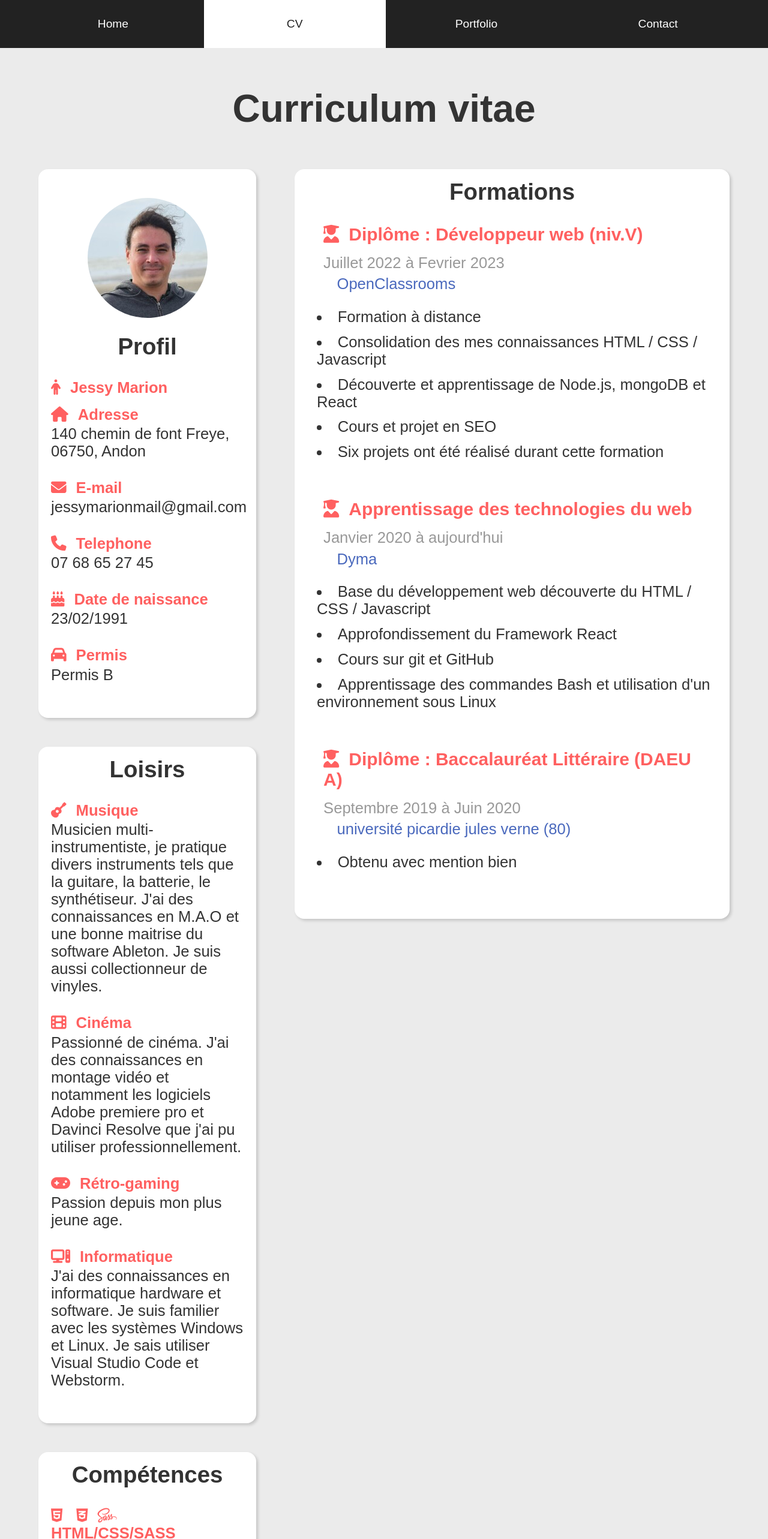
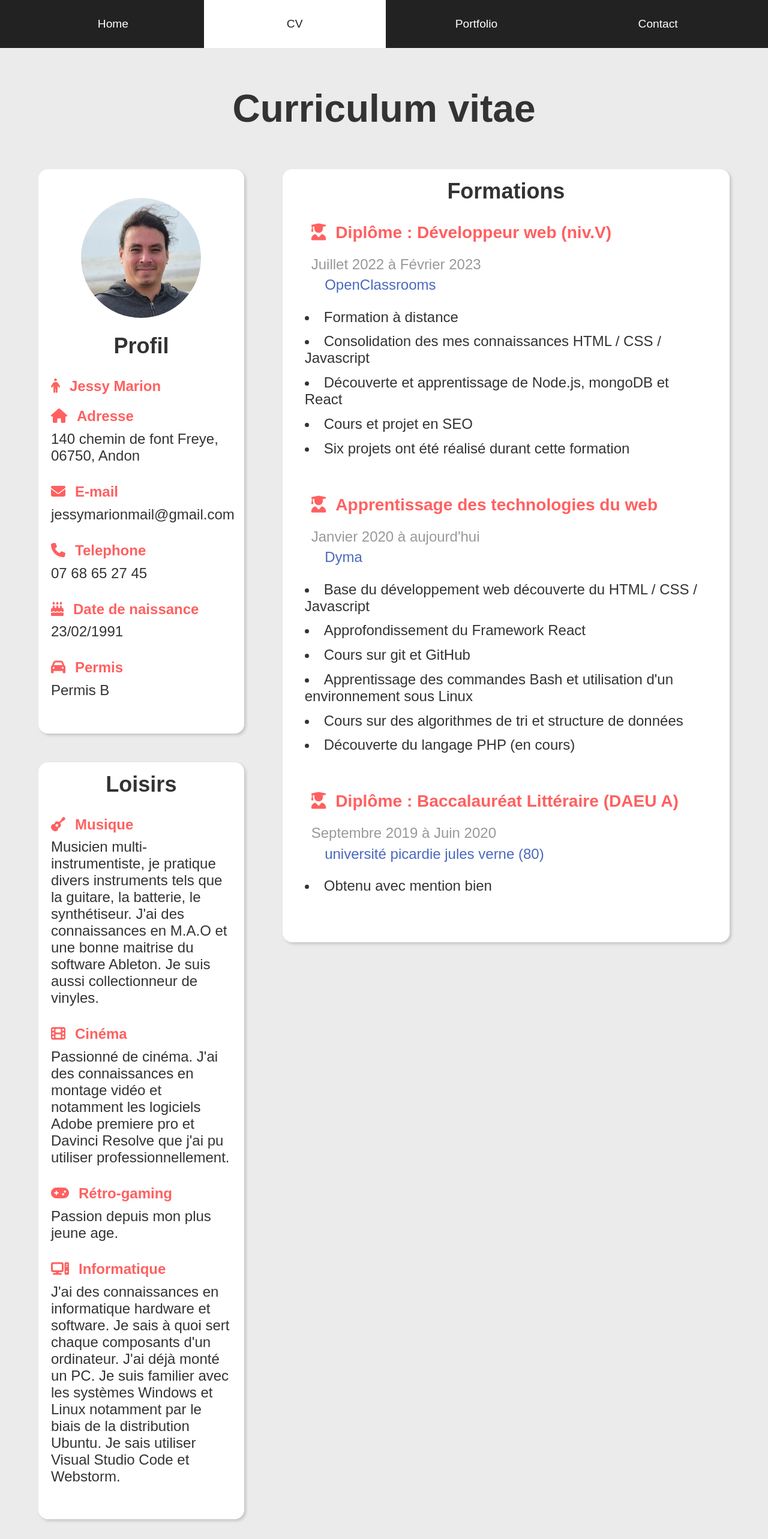
Before and after one commit to jessy-marion/Personnal-Website, a React (Create React App) app: page /cv in a window 1280 px wide. Shown: the top 2566 px of the page at 60% size. Built offline with nearby package versions, Linux system fonts and the light colour scheme; a web font is replaced by a local one.

Commit message:
style: style adjustment

```diff
--- a/src/Pages/CV/CV.jsx
+++ b/src/Pages/CV/CV.jsx
@@ -81,7 +81,9 @@ function CV() {
               <span>Informatique</span>
               <p>
                 J'ai des connaissances en informatique hardware et software. Je
-                suis familier avec les systèmes Windows et Linux. Je sais
+                sais à quoi sert chaque composants d'un ordinateur. J'ai déjà
+                monté un PC. Je suis familier avec les systèmes Windows et Linux
+                notamment par le biais de la distribution Ubuntu. Je sais
                 utiliser Visual Studio Code et Webstorm.
               </p>
             </li>
@@ -120,15 +122,22 @@ function CV() {
             <li>
               <i className="fa-brands fa-react"></i>
               <span>React</span> <br />
-              <Progressbar lvl={70} />
+              <Progressbar lvl={80} />
               <ul>
-                <li>✔ Des connaissances à approfondir</li>
+                <li>✔ Bonnes connaissances en React</li>
                 <li>✔ Markup avec JSX</li>
                 <li>
                   ✔ Utilisation du state avec les hooks useState et useReducer
                 </li>
                 <li>✔ Je connais les hooks useRef, useEffect, useContext...</li>
                 <li>✔ Utilisation API Rest et requête AJAX avec fetch</li>
+                <li>
+                  ✔ Je sais diviser mon application en composants réutilisables
+                </li>
+                <li>
+                  ✔ Des notions de Redux notamment par le biais de React Redux
+                  Toolkit
+                </li>
               </ul>
             </li>
             <li>
@@ -165,7 +174,7 @@ function CV() {
               <i className="fa-solid fa-user-graduate"></i>Diplôme : Développeur
               web (niv.V)
             </h3>
-            <p className={styles.dates}>Juillet 2022 à Fevrier 2023</p>
+            <p className={styles.dates}>Juillet 2022 à Février 2023</p>
             <p className={styles.organisme}>OpenClassrooms</p>
             <ul className={styles.puce}>
               <li>Formation à distance</li>
@@ -194,6 +203,8 @@ function CV() {
                 Apprentissage des commandes Bash et utilisation d'un
                 environnement sous Linux
               </li>
+              <li>Cours sur des algorithmes de tri et structure de données</li>
+              <li>Découverte du langage PHP (en cours)</li>
             </ul>
           </div>
           <div className={styles.indivFormation}>
--- a/src/Pages/CV/CV.module.scss
+++ b/src/Pages/CV/CV.module.scss
@@ -18,7 +18,7 @@
   @media screen and (min-width: 992px) {
     gap: 4rem;
     padding: 0 4rem 4rem 4rem;
-    font-size: 1.6rem;
+    font-size: 1.5rem;
     grid-template-columns: 2fr;
     grid-template-rows: 3fr;
     grid-template-areas:
@@ -67,6 +67,10 @@
   i {
     color: #FF6060;
     margin-right: 1rem;
+    /*margin-right: 1rem;*/
+    @media screen and (min-width: 992px) {
+      margin: 0 1rem 0.6rem 0;
+    }
   }
 
 }
```
